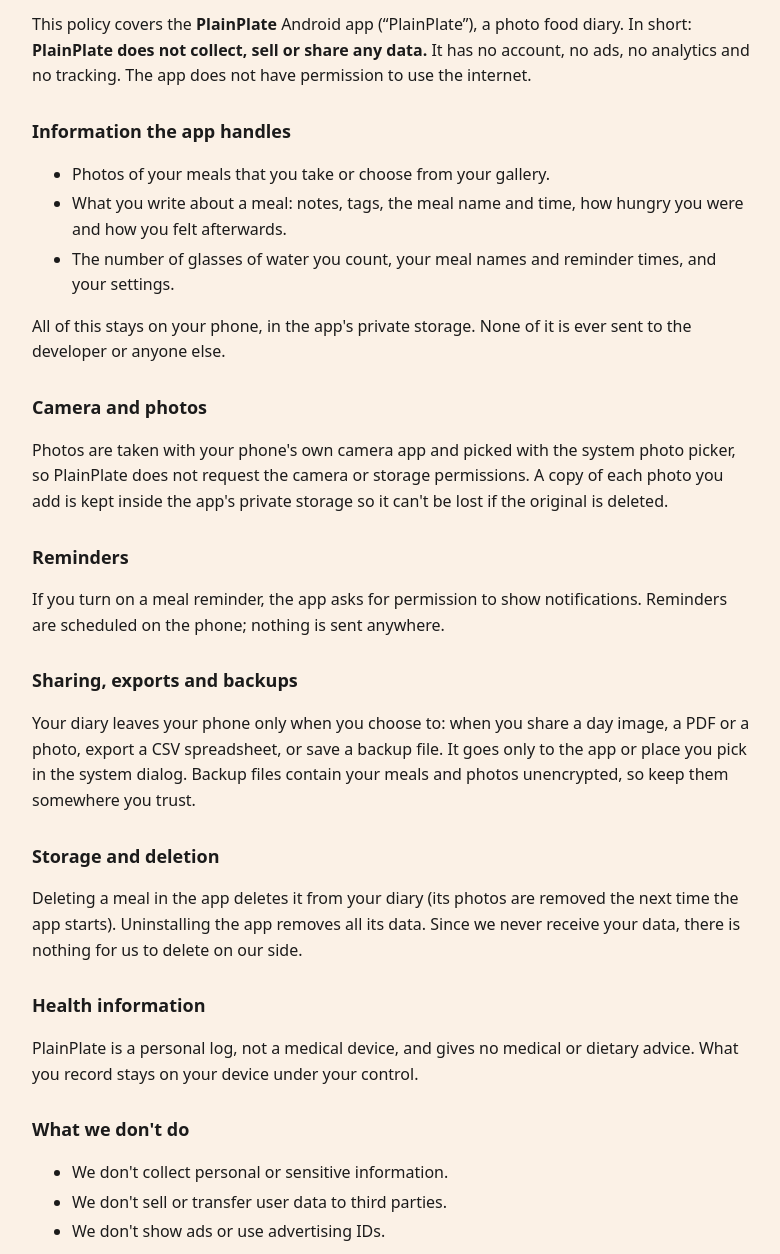
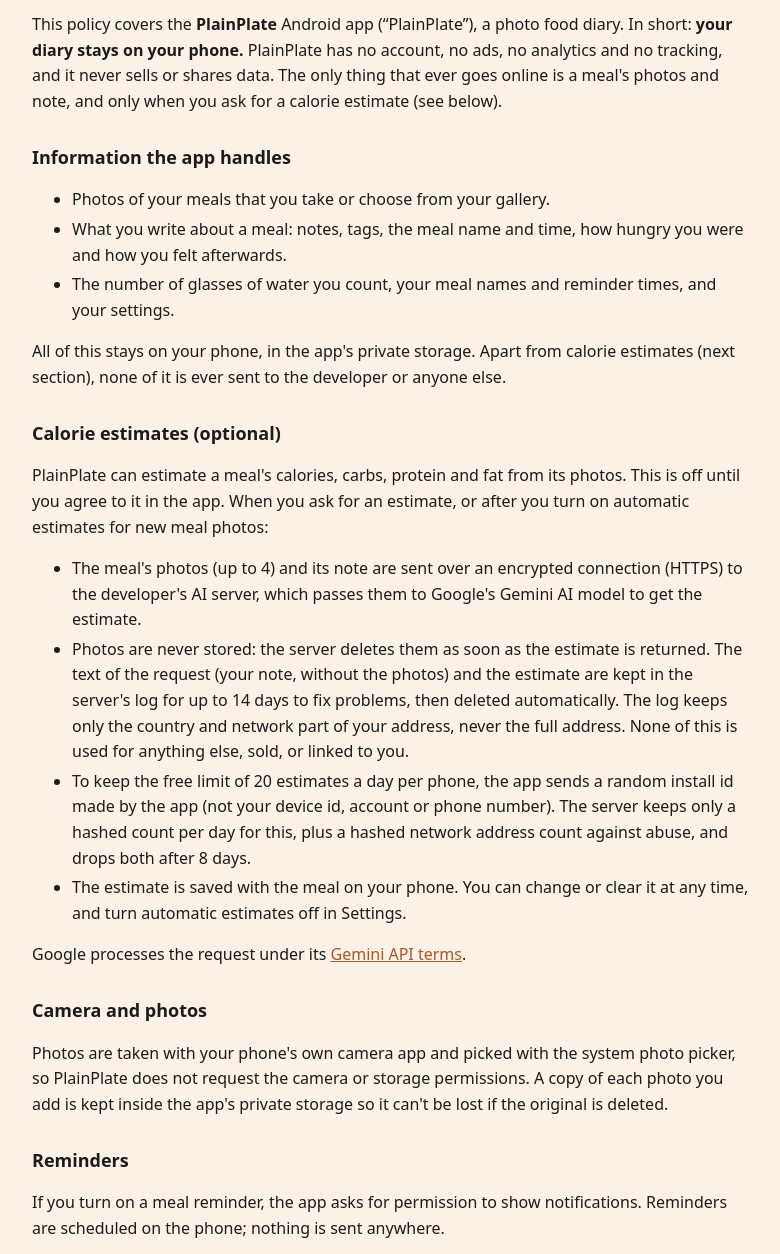
Before and after one commit to wihoho/privacy, a plain HTML site: page plainplate/index.html in a window 1280 px wide. Shown: the part 111-1365 px from the top of the page, without its empty margins (248-1028 px from the left). Drawn offline with Linux system fonts and the light colour scheme.

Commit message:
PlainPlate: privacy policy for optional AI calorie estimates (1.1.0)
Co-Authored-By: Claude Opus 5.5 <noreply@anthropic.com>

```diff
--- a/plainplate/index.html
+++ b/plainplate/index.html
@@ -6,16 +6,17 @@ body{margin:0;background:var(--bg);color:var(--fg);font:16px/1.6 system-ui,-appl
 main{max-width:720px;margin:0 auto;padding:40px 16px 64px} h1{font-size:28px;line-height:1.2;margin:0 0 6px} h2{font-size:18px;margin:28px 0 8px}
 .muted{color:var(--muted)} a{color:var(--accent)} li{margin:4px 0} header{display:flex;gap:12px;align-items:center;margin-bottom:18px}
 header img{width:44px;height:44px;border-radius:10px}
-</style></head><body><main><header><img src="icon.png" alt=""><div><h1>PlainPlate privacy policy</h1><div class="muted">Last updated November 15, 2026</div></div></header>
-<p>This policy covers the <b>PlainPlate</b> Android app (“PlainPlate”), a photo food diary. In short: <b>PlainPlate does not collect, sell or share any data.</b> It has no account, no ads, no analytics and no tracking. The app does not have permission to use the internet.</p>
+</style></head><body><main><header><img src="icon.png" alt=""><div><h1>PlainPlate privacy policy</h1><div class="muted">Last updated November 18, 2026</div></div></header>
+<p>This policy covers the <b>PlainPlate</b> Android app (“PlainPlate”), a photo food diary. In short: <b>your diary stays on your phone.</b> PlainPlate has no account, no ads, no analytics and no tracking, and it never sells or shares data. The only thing that ever goes online is a meal's photos and note, and only when you ask for a calorie estimate (see below).</p>
 <h2>Information the app handles</h2><ul><li>Photos of your meals that you take or choose from your gallery.</li><li>What you write about a meal: notes, tags, the meal name and time, how hungry you were and how you felt afterwards.</li><li>The number of glasses of water you count, your meal names and reminder times, and your settings.</li></ul>
-<p>All of this stays on your phone, in the app's private storage. None of it is ever sent to the developer or anyone else.</p>
+<p>All of this stays on your phone, in the app's private storage. Apart from calorie estimates (next section), none of it is ever sent to the developer or anyone else.</p>
+<h2>Calorie estimates (optional)</h2><p>PlainPlate can estimate a meal's calories, carbs, protein and fat from its photos. This is off until you agree to it in the app. When you ask for an estimate, or after you turn on automatic estimates for new meal photos:</p><ul><li>The meal's photos (up to 4) and its note are sent over an encrypted connection (HTTPS) to the developer's AI server, which passes them to Google's Gemini AI model to get the estimate.</li><li>Photos are never stored: the server deletes them as soon as the estimate is returned. The text of the request (your note, without the photos) and the estimate are kept in the server's log for up to 14 days to fix problems, then deleted automatically. The log keeps only the country and network part of your address, never the full address. None of this is used for anything else, sold, or linked to you.</li><li>To keep the free limit of 20 estimates a day per phone, the app sends a random install id made by the app (not your device id, account or phone number). The server keeps only a hashed count per day for this, plus a hashed network address count against abuse, and drops both after 8 days.</li><li>The estimate is saved with the meal on your phone. You can change or clear it at any time, and turn automatic estimates off in Settings.</li></ul><p>Google processes the request under its <a href="https://ai.google.dev/gemini-api/terms">Gemini API terms</a>.</p>
 <h2>Camera and photos</h2><p>Photos are taken with your phone's own camera app and picked with the system photo picker, so PlainPlate does not request the camera or storage permissions. A copy of each photo you add is kept inside the app's private storage so it can't be lost if the original is deleted.</p>
 <h2>Reminders</h2><p>If you turn on a meal reminder, the app asks for permission to show notifications. Reminders are scheduled on the phone; nothing is sent anywhere.</p>
 <h2>Sharing, exports and backups</h2><p>Your diary leaves your phone only when you choose to: when you share a day image, a PDF or a photo, export a CSV spreadsheet, or save a backup file. It goes only to the app or place you pick in the system dialog. Backup files contain your meals and photos unencrypted, so keep them somewhere you trust.</p>
-<h2>Storage and deletion</h2><p>Deleting a meal in the app deletes it from your diary (its photos are removed the next time the app starts). Uninstalling the app removes all its data. Since we never receive your data, there is nothing for us to delete on our side.</p>
-<h2>Health information</h2><p>PlainPlate is a personal log, not a medical device, and gives no medical or dietary advice. What you record stays on your device under your control.</p>
-<h2>What we don't do</h2><ul><li>We don't collect personal or sensitive information.</li><li>We don't sell or transfer user data to third parties.</li><li>We don't show ads or use advertising IDs.</li><li>We don't use analytics or crash-reporting services.</li></ul>
+<h2>Storage and deletion</h2><p>Deleting a meal in the app deletes it from your diary (its photos are removed the next time the app starts). Uninstalling the app removes all its data. Photos sent for an estimate are deleted once it is returned, and the log of the note and estimate is deleted after 14 days, so nothing from your diary stays on our side.</p>
+<h2>Health information</h2><p>PlainPlate is a personal log, not a medical device, and gives no medical or dietary advice. Calorie and macro estimates are rough guesses from a photo. What you record stays on your device under your control.</p>
+<h2>What we don't do</h2><ul><li>We don't collect personal information, and meal photos sent for estimates are not kept.</li><li>We don't sell or transfer user data to third parties.</li><li>We don't show ads or use advertising IDs.</li><li>We don't use analytics or crash-reporting services.</li></ul>
 <h2>Children</h2><p>The app is not directed at children under 13 and does not knowingly collect information from anyone.</p>
 <h2>Changes</h2><p>If this policy changes, the updated version will be posted on this page with a new date.</p>
 <h2>Contact</h2><p>Questions or requests: <a href="https://github.com/wihoho/privacy/issues">open an issue on GitHub</a>.</p>
```
